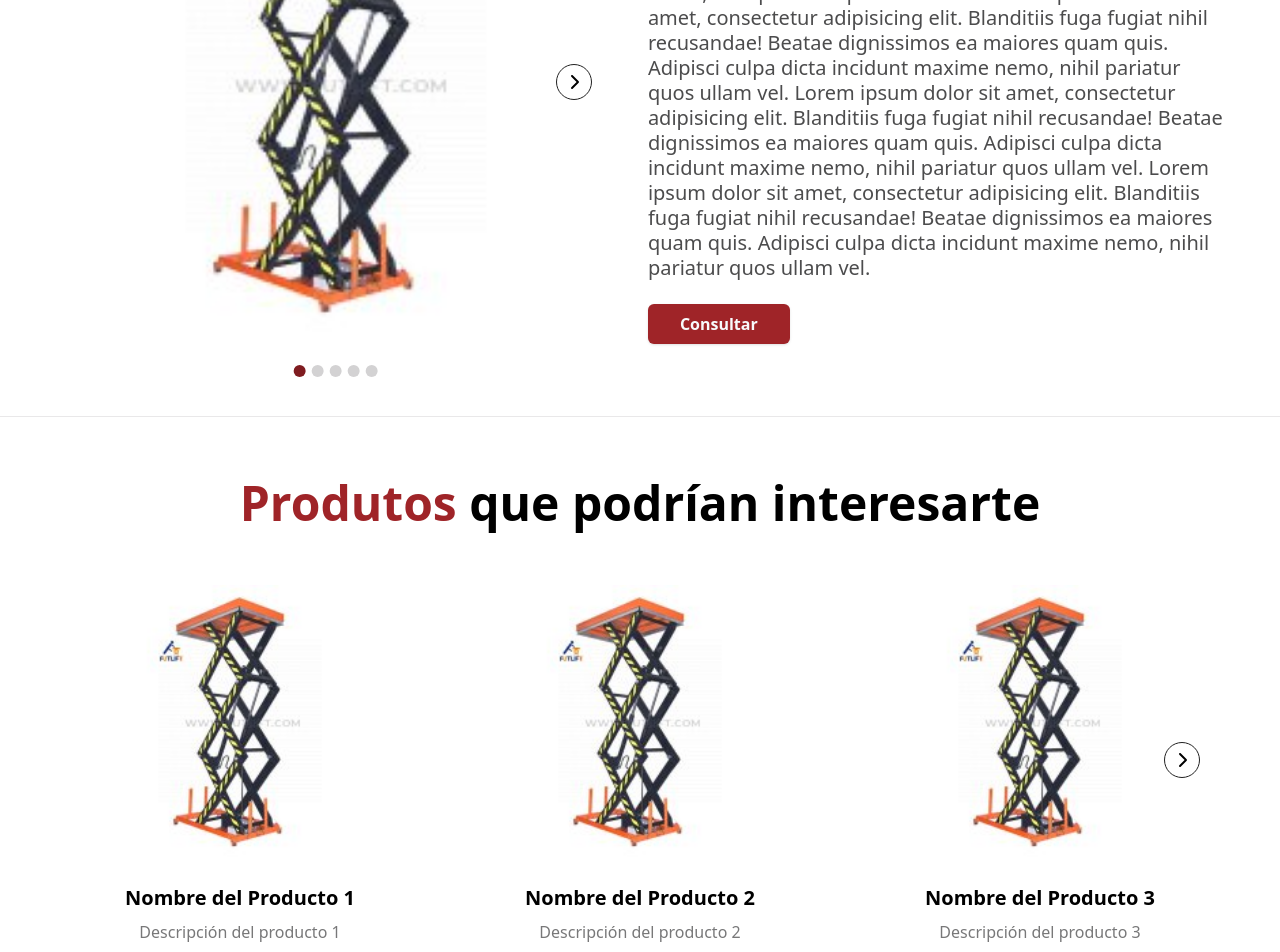
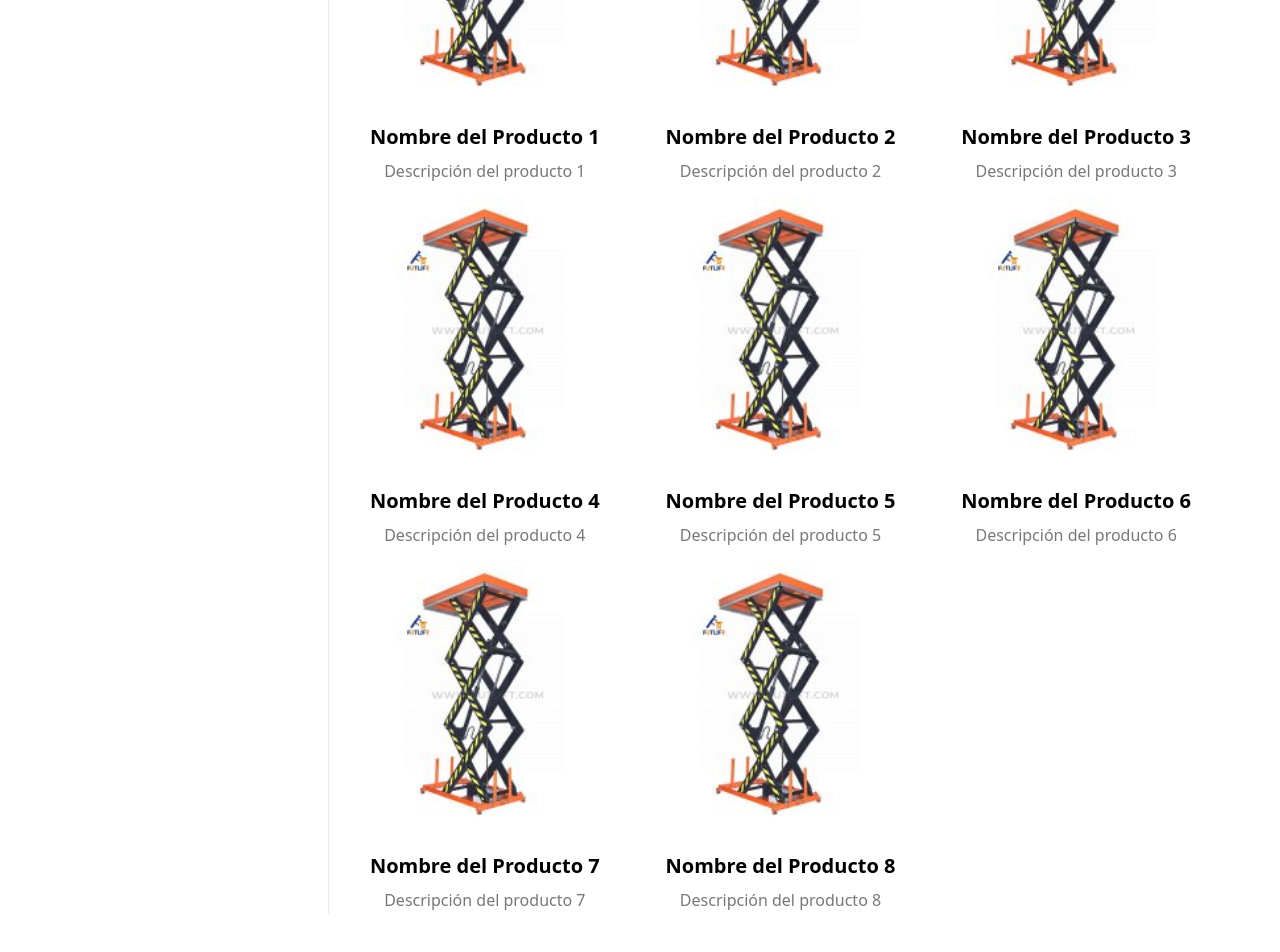
Before and after one commit to Jp2018317/ergo-solutions, a Next.js app: page /productos in a window 1280 px wide. Shown: the part 340-1292 px from the top of the page. Built offline with nearby package versions, Linux system fonts and the light colour scheme.

Commit message:
feat: add search products view

```diff
--- /dev/null
+++ b/src/app/productos/page.tsx
@@ -0,0 +1,129 @@
+import * as React from "react";
+import ProductsCarousel from "@/components/ProductsCarousel";
+import Example from "@public/logo/example.jpg";
+import {Link} from "@components/link";
+import {ImageItem} from "@components/image-item";
+import Filters from "@/components/Filters";
+
+
+export default function Productos() {
+
+    const ListProductsData = [
+        {
+            id: '1',
+            name: 'Nombre del Producto 1',
+            description: 'Descripción del producto 1',
+        },
+        {
+            id: '2',
+            name: 'Nombre del Producto 2',
+            description: 'Descripción del producto 2',
+        },
+        {
+            id: '3',
+            name: 'Nombre del Producto 3',
+            description: 'Descripción del producto 3',
+        },
+        {
+            id: '4',
+            name: 'Nombre del Producto 4',
+            description: 'Descripción del producto 4',
+        },
+        {
+            id: '5',
+            name: 'Nombre del Producto 5',
+            description: 'Descripción del producto 5',
+        },
+        {
+            id: '6',
+            name: 'Nombre del Producto 6',
+            description: 'Descripción del producto 6',
+        },
+        {
+            id: '7',
+            name: 'Nombre del Producto 7',
+            description: 'Descripción del producto 7',
+        },
+        {
+            id: '8',
+            name: 'Nombre del Producto 8',
+            description: 'Descripción del producto 8',
+        }
+    ]
+
+    const ProductImagesResponse = [
+        {
+            key: '1',
+            name: 'name',
+            src: Example.src,
+        },
+        {
+            key: '2',
+            name: 'name',
+            src: Example.src,
+        },
+        {
+            key: '3',
+            name: 'name',
+            src: Example.src,
+        },
+        {
+            key: '4',
+            name: 'name',
+            src: Example.src,
+        },
+        {
+            key: '5',
+            name: 'name',
+            src: Example.src,
+        },
+        {
+            key: '6',
+            name: 'name',
+            src: Example.src,
+        },
+        {
+            key: '7',
+            name: 'name',
+            src: Example.src,
+        },
+        {
+            key: '8',
+            name: 'name',
+            src: Example.src,
+        },
+    ]
+
+  return (
+      <main className='space-y-14 divide-y divide-secondary-100/50 [&>section]:sm:pt-10 [&>section]:pt-4'>
+          <section className='flex justify-center gap-2'>
+              <div className='w-full flex max-sm:flex-col gap-4 max-w-[1200px] px-4 sm:divide-x divide-secondary-100/50'>
+                  <Filters />
+                      <section className='grid grid-cols-3 max-md:grid-cols-2 sm:pl-2'>
+                          {(ListProductsData || []).map((productData, index) => (
+                              <div
+                                  key={productData.id}
+                                  className="flex flex-col gap-5 p-1 px-2 shrink-0 min-[500px]:basis-1/2 md:basis-1/3 items-center"
+                              >
+                                  <Link
+                                      href={`/${productData.id}`}
+                                      className={`relative size-full max-w-72 max-h-72 flex aspect-square items-center justify-center overflow-hidden rounded-[20px]`}
+                                  >
+                                      <ImageItem alt={'alt'} height={290} width={290}
+                                                 src={ProductImagesResponse[index].src}/>
+                                  </Link>
+                                  <section
+                                      className="w-full text-center space-y-3"
+                                  >
+                                      <h6 className="line-clamp-1">{productData.name}</h6>
+                                      <p className="w-full line-clamp-2 text-body1 text-secondary-300">{productData.description}</p>
+                                  </section>
+                              </div>
+                          ))}
+                      </section>
+              </div>
+          </section>
+          <ProductsCarousel products={ListProductsData} images={ProductImagesResponse}/>
+      </main>
+  );
+}
--- /dev/null
+++ b/src/components/Filters.tsx
@@ -0,0 +1,60 @@
+"use client";
+
+import * as React from "react";
+import {useRouter, useSearchParams} from "next/navigation";
+
+export default function Filters() {
+    const searchParams = useSearchParams();
+    const router = useRouter();
+
+    const [minPrice, setMinPrice] = React.useState(0);
+    const [maxPrice, setMaxPrice] = React.useState(5000);
+
+    const handlePriceFilter = () => {
+        const params = new URLSearchParams(searchParams.toString());
+        params.set("minPrice", minPrice.toString());
+        params.set("maxPrice", maxPrice.toString());
+        router.push(`?${params.toString()}`);
+    };
+
+    return (
+        <aside className="flex flex-col min-w-64 text-center sm:gap-4">
+            <h3 className="max-sm:text-[30px]">Productos</h3>
+            <div className="border border-gray-200 rounded-lg p-4">
+                {/*
+                    <span className="font-semibold mb-2">Filtrar por precio</span>
+                    <div className="flex flex-col gap-2 mt-4">
+                        <label className="flex items-center gap-2">
+                            <span>Mínimo:</span>
+                            <input
+                                type="number"
+                                className="border border-gray-300 rounded p-2 w-full"
+                                value={minPrice}
+                                onChange={(e) => setMinPrice(Number(e.target.value))}
+                                min={0}
+                                max={maxPrice}
+                            />
+                        </label>
+                        <label className="flex items-center gap-2">
+                            <span>Máximo:</span>
+                            <input
+                                type="number"
+                                className="border border-gray-300 rounded p-2 w-full"
+                                value={maxPrice}
+                                onChange={(e) => setMaxPrice(Number(e.target.value))}
+                                min={minPrice}
+                                max={5000}
+                            />
+                        </label>
+                        <button
+                            className="px-4 py-2 bg-blue-500 text-white rounded hover:bg-blue-600 mt-2"
+                            onClick={handlePriceFilter}
+                        >
+                            Aplicar filtro
+                        </button>
+                    </div>
+            */}
+            </div>
+        </aside>
+);
+}
--- a/src/config.ts
+++ b/src/config.ts
@@ -43,12 +43,7 @@ export const MAPBOX_ACCESS_TOKEN = process.env.MAPBOX_ACCESS_TOKEN || 'Mapbox Ac
 
 export type RouteNames =
   '/'
-  | '/auth/sign-in'
-  | '/auth/sign-out'
-  | '/search/businesses'
-  | '/search/events'
-  | '/search/offers'
-  | '/example'; // Example route to satisfy eslint in navbar
+  | '/productos';
 
 export type Route = {
   key: string;
```
